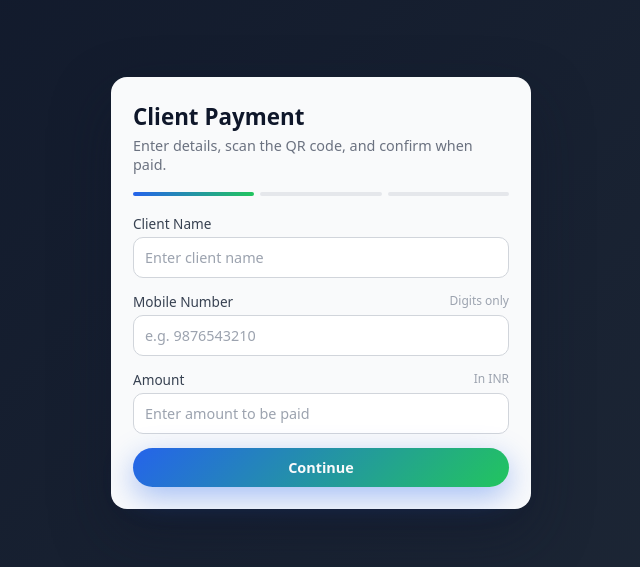
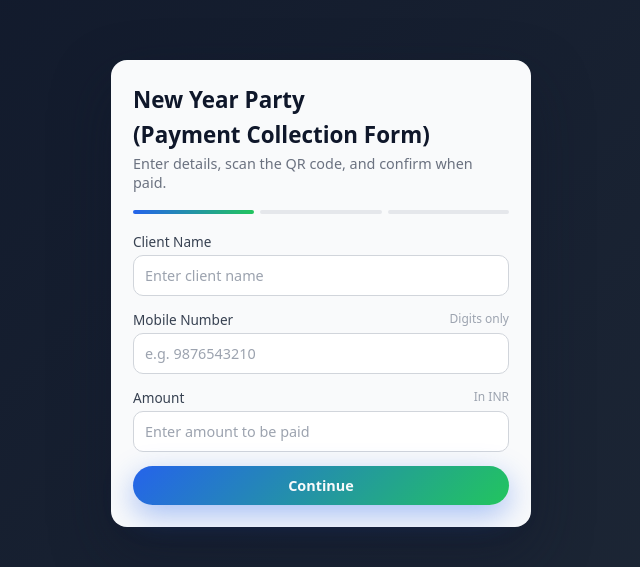
Before and after one commit to parvzari2002/payment, a plain HTML site: page index.html in a window 1280 px wide. Shown: the part 107-674 px from the top of the page, without its empty margins (319-959 px from the left). Drawn offline with Linux system fonts and the light colour scheme.

Commit message:
Update title for payment collection form

```diff
--- a/index.html
+++ b/index.html
@@ -312,7 +312,8 @@
   <body>
     <div class="card">
       <div class="header">
-        <div class="title">Client Payment</div>
+        <div class="title">New Year Party</div>
+        <div class="title">(Payment Collection Form)</div>
         <div class="subtitle">
           Enter details, scan the QR code, and confirm when paid.
         </div>
```
